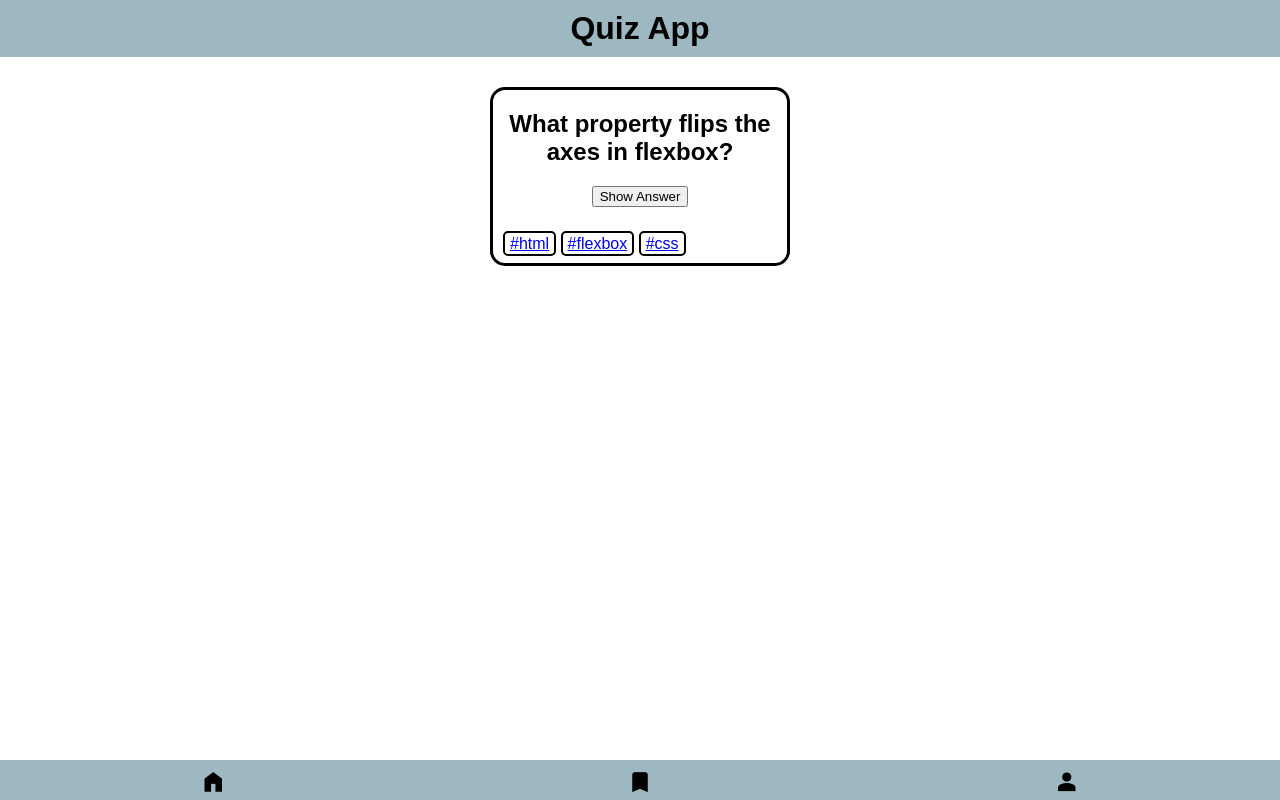
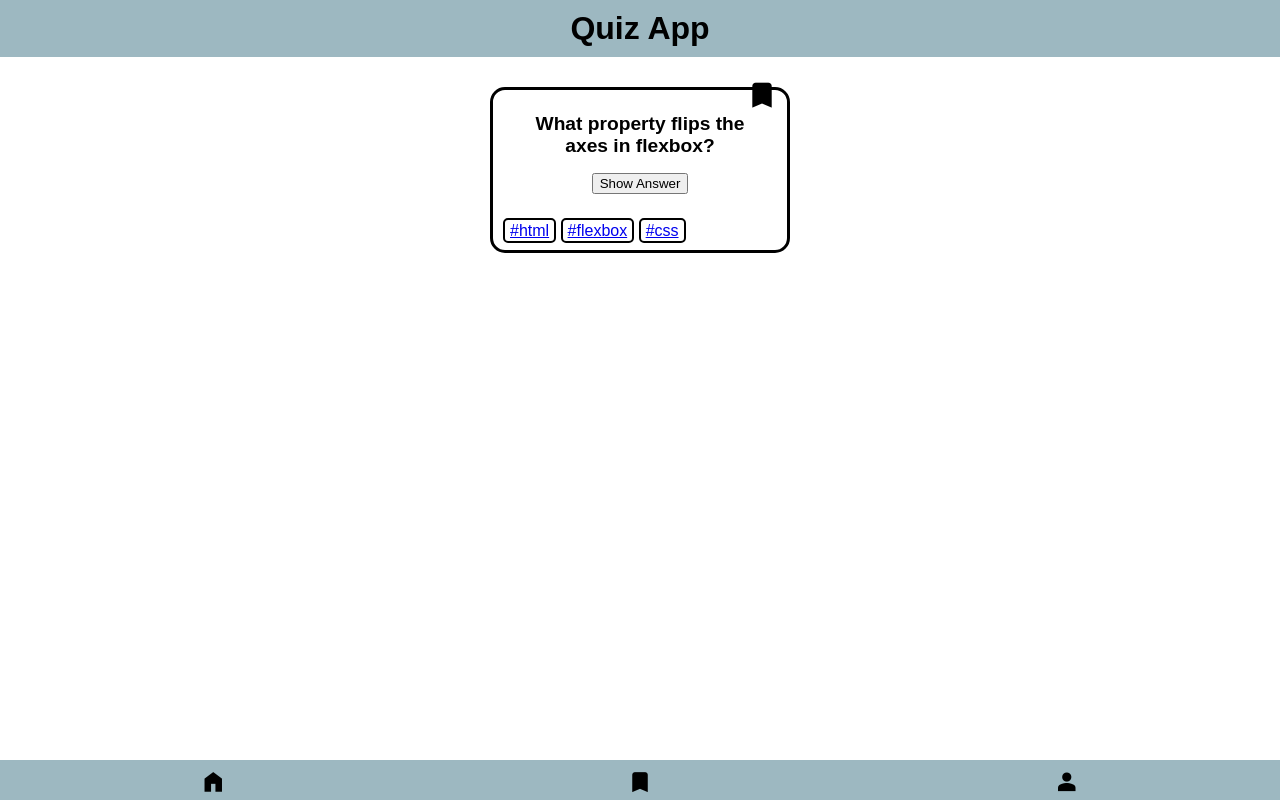
Before and after one commit to augustinanders/2023_02_13_quiz-app, a plain HTML site: page index.html in a window 1280 px wide. Drawn offline with nearby package versions, Linux system fonts and the light colour scheme.

Commit message:
add bookmark

```diff
--- a/css/styles.css
+++ b/css/styles.css
@@ -29,8 +29,14 @@ main {
   margin-right: min(50px, 10%);
   margin-top: 30px;
   margin-bottom: 30px;
-  max-width: 300px;
+  width: 300px;
   text-align: center;
+  position: relative;
+}
+h2 {
+  font-size: 1.2em;
+  max-width: 240px;
+  margin-top: 1.2em;
 }
 .hashtags {
   align-self: flex-start;
@@ -51,7 +57,17 @@ footer {
   right: 0;
 }
 
+footer .material-symbols-outlined {
+  margin: 10px 5px 6px;
+}
+
 .material-symbols-outlined {
   font-variation-settings: "FILL" 1, "wght" 700, "GRAD" 200, "opsz" 40;
-  margin: 10px 5px 6px;
 }
+
+article > span {
+  position: absolute;
+  top: -10px;
+  right: 10px;
+  font-size: 30px !important;
+}
--- a/index.html
+++ b/index.html
@@ -18,6 +18,7 @@
     </header>
     <main>
       <article class="card">
+        <span class="material-symbols-outlined badge"> bookmark </span>
         <h2>What property flips the axes in flexbox?</h2>
         <button>Show Answer</button>
         <br />
```
